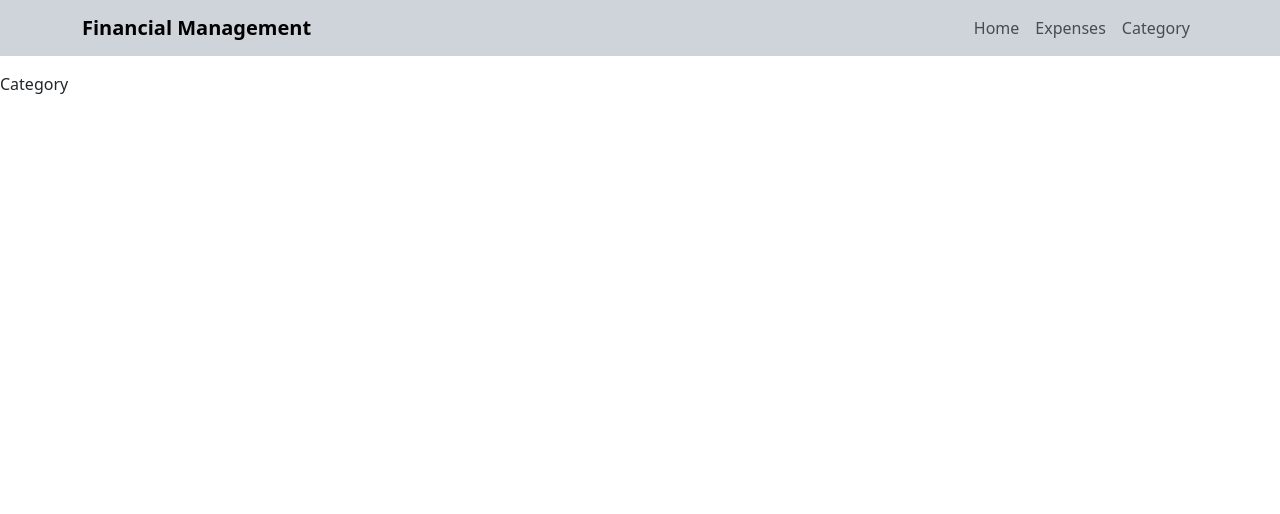
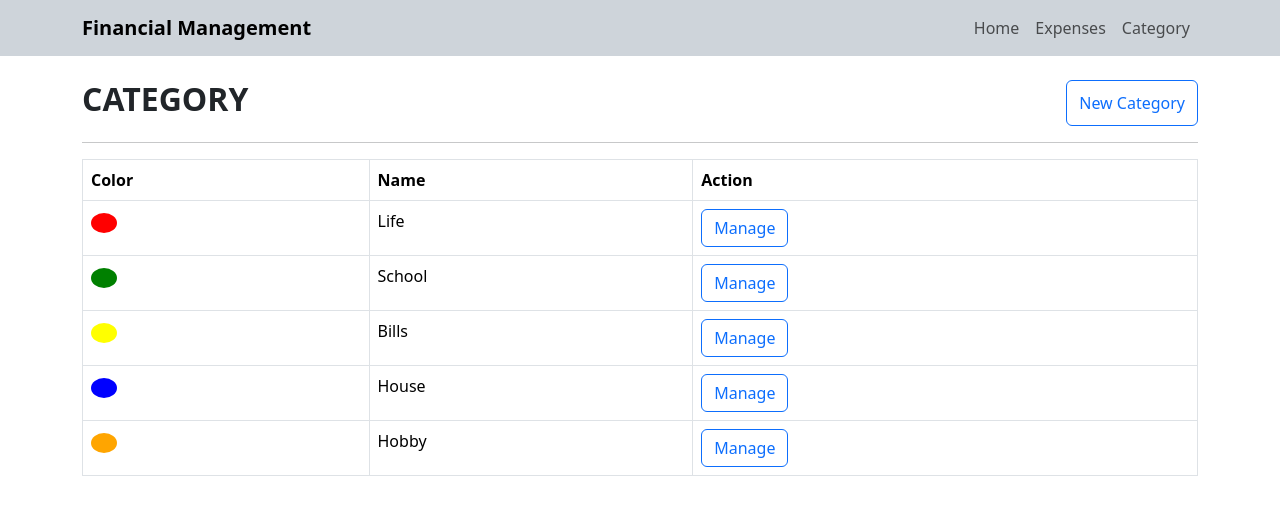
Before and after one commit to JudyOchanda/financial-management, a React (Create React App) app: page /category in a window 1280 px wide. Shown: the top 514 px of the page. Built offline with nearby package versions, Linux system fonts and the light colour scheme.

Commit message:
complete category screen

```diff
--- /dev/null
+++ b/src/data/categorySample.jsx
@@ -0,0 +1,29 @@
+const category = [
+  {
+    id: 1,
+    name: "Life",
+    color:"red"
+  },
+  {
+    id: 2,
+    name: "School",
+    color:"green"
+  },
+  {
+    id: 1,
+    name: "Bills",
+    color:"yellow"
+  },
+  {
+    id: 1,
+    name: "House",
+    color:"blue"
+  },
+  {
+    id: 1,
+    name: "Hobby",
+    color:"orange"
+  },
+];
+
+export {category}
--- a/src/pages/Category.jsx
+++ b/src/pages/Category.jsx
@@ -1,9 +1,58 @@
-import React from 'react'
+import React from "react";
+import Button from "react-bootstrap/Button";
+import { myExpenses } from "../data/expenses";
+import { Link } from "react-router-dom";
+import { category } from "../data/categorySample";
 
 function Category() {
   return (
-    <div>Category</div>
-  )
+    <div className="container py-2">
+      <section>
+        <div className="d-flex justify-content-between">
+          <h2 className="fw-bold text-uppercase">Category</h2>
+          <Button variant="outline-primary">New Category</Button>
+        </div>
+      </section>
+      <hr />
+
+      <section>
+        <div className="table-responsive">
+          <table className="table table-bordered">
+            <thead>
+              <tr>
+                <th>Color</th>
+                <th>Name</th>
+                <th>Action</th>
+              </tr>
+            </thead>
+            <tbody>
+              {category.map((item) => (
+                <>
+                  <tr key={item.id}>
+                    <td>
+                      <button
+                        className="btn"
+                        style={{
+                          height: "20px",
+                          width: "20px",
+                          borderRadius: "50%",
+                          backgroundColor: item.color,
+                        }}
+                      ></button>
+                    </td>
+                    <td>{item.name}</td>
+                    <td>
+                      <Button variant="outline-primary">Manage</Button>
+                    </td>
+                  </tr>
+                </>
+              ))}
+            </tbody>
+          </table>
+        </div>
+      </section>
+    </div>
+  );
 }
 
-export default Category
+export default Category;
```
